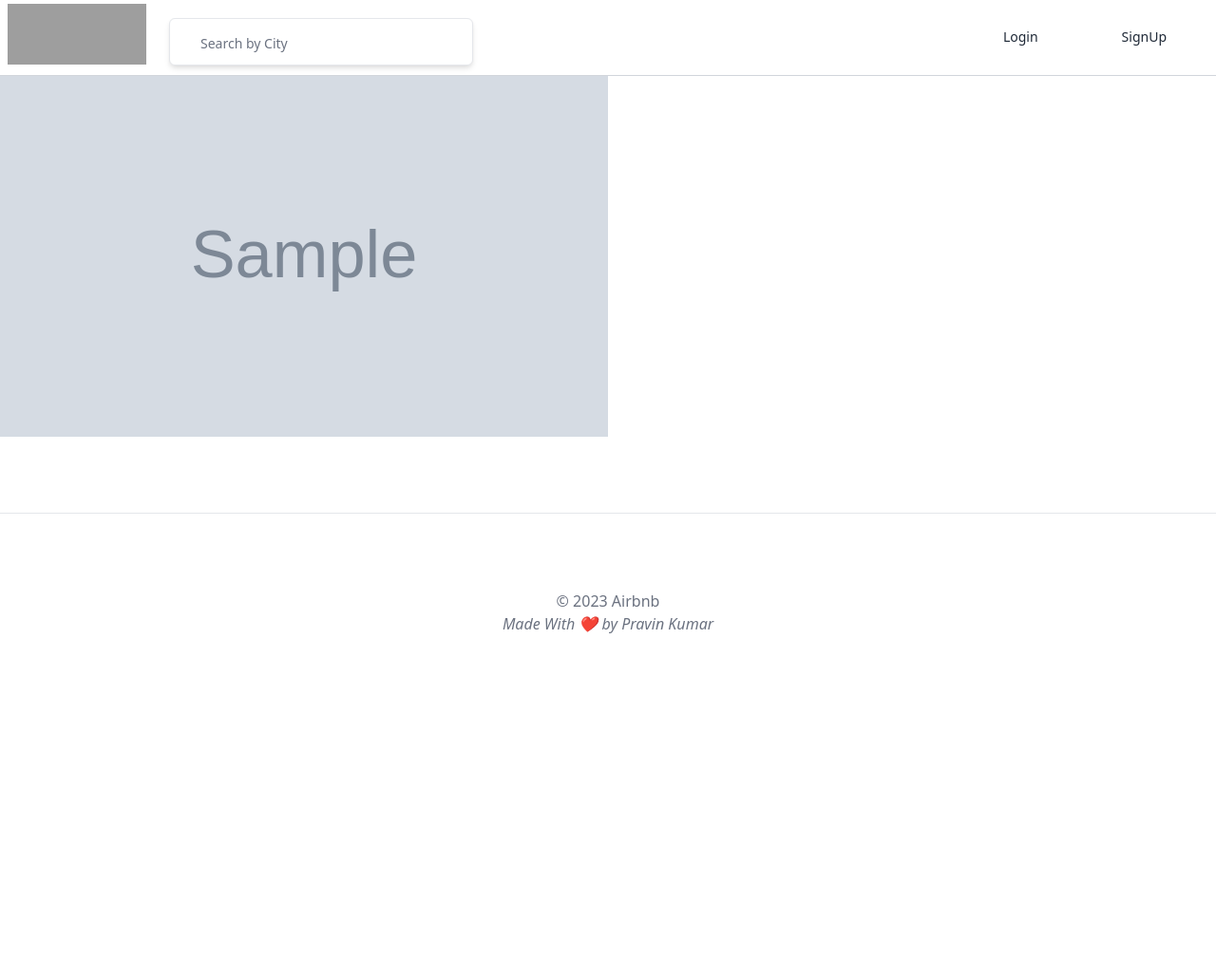
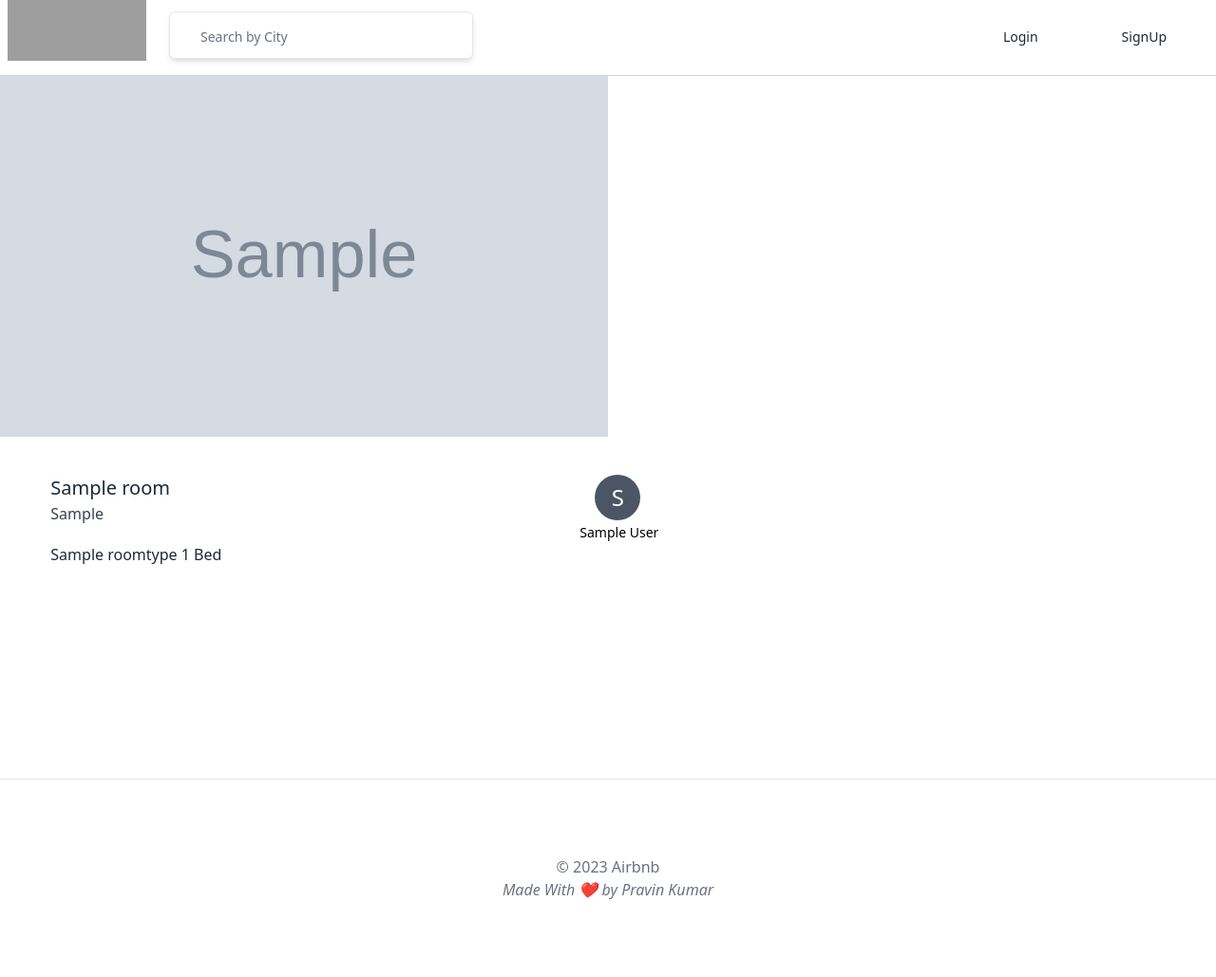
Before and after one commit to Pravin-Kumar-21/Airbnb_Clone_Latest, a Django app: page /rooms/1 in a window 1280 px wide. Shown: the whole page at 95% size. Before the commit the page ends 667 px from the top, so only its background shows below. Run offline with Django 4.2, Linux system fonts and the light colour scheme; tables that the repository leaves empty hold one stand-in row (values such as "Sample post"); grey boxes marked "Sample" are stand-in pictures; style sheets or scripts are compiled from the project's sources; some libraries are stand-ins or nearby versions; grey boxes are pictures that could not be loaded.

Commit message:
Fixed Search Bar

```diff
--- a/rooms/models.py
+++ b/rooms/models.py
@@ -120,3 +120,9 @@ class Room(core_models.TimeStampedModel):
         photos = self.photos.all()[1:5]
         print(photos)
         return photos
+
+    def get_beds(self):
+        if self.beds == 1:
+            return "1 Bed"
+        else:
+            return f"{self.beds} beds"
--- a/templates/Partials/footer.html
+++ b/templates/Partials/footer.html
@@ -1,4 +1,4 @@
-<footer class="container mx-auto text-center py-20 border-t font-light text-gray-500">
+<footer class="container  mx-auto text-center py-20  border-t font-light text-gray-500">
      &copy; 2023 Airbnb
      <em><center>Made With <strong>❤️</strong> by Pravin Kumar</center></em>
 </footer>
--- a/templates/base.html
+++ b/templates/base.html
@@ -12,15 +12,15 @@
   </head>
   <body class="text-gray-800 mt-24">
     <header class="container max-w-full inset-0 flex items-center justify-between px-6 h-20 border-b border-gray-300 fixed bg-white " >
-      <div class="flex items-center ">
-        <div class="container w-40 -ml-4 mb-20 py-8 h-10 rounded-md mt-2">
+      <div class="flex flex-row ">
+        <div class="container w-40 -ml-4 mb-20 py-8 h-10 rounded-md ">
         <a href ="{% url "core:home" %}" class="mr-6">
           <div class="bg-cover max-w-full bg-center pt-16" style="background-image: url(/static/img/logo2.png); width: 100%; height: 100%;"></div>
         </div>
           </a>
         {% block search-bar %}
-        <form method="get" action="{% url "rooms:search" %}" class="w-9/12" >
-          <input class="search-box border pt-4  float-left  px-8 mt-2  text-sm font-light  focus:outline-none placeholder-gray-500 py-3 rounded-md w-80 shadow-md hover:shadow-lg text-gray-900" name="city" placeholder="Search by City"/>
+        <form method="get" action="{% url "rooms:search" %}" class="w-9/12 pt-9" >
+          <input class="search-box border pt-4  float-left mt-2  px-8 text-sm font-light  focus:outline-none placeholder-gray-500 py-3 rounded-md w-80 shadow-md" name="city" placeholder="Search by City"/>
         </form>
         {% endblock search-bar %}
       </div>
--- a/templates/rooms/room_detail.html
+++ b/templates/rooms/room_detail.html
@@ -5,7 +5,7 @@
 {% endblock page_name %}
 
 {% block content %}
-    <div class="-mt-5 container max-w-full h-96 flex mb-20">
+    <div class="-mt-5 container max-w-full h-96 flex mb-10">
         <div class="h-full w-1/2 bg-cover bg-center" style="background-image: url({{room.first_photo}});"></div>
         <div class="h-full w-1/2 flex flex-wrap">
 
@@ -16,4 +16,32 @@
         </div>
     </div>
 
+    <div class="container mx-auto flex justify-around pb-56" >
+        <div class="w-1/2" >
+            <div class="flex justify-between">
+                <div>
+                    <h4 class="text-xl font-normal mb-px">{{room.name}}</h4>
+                    <span class="text-gray-700 font-light" >{{room.city}}</span>
+                </div>
+                <div>
+                <a href="{{room.host.get_absolute_url}}">
+                    {% if user_obj.avatar %}
+                        <div class="h-12 w-12 bg-cover rounded-full pl-4" style="background-image: url({{user_obj.avatar.url}});"></div>
+                    {% else %}
+                        <div class="h-12 w-12  ml-4 bg-gray-600 rounded-full text-white flex justify-center items-center text-2xl">
+                            <span>{{room.host.first_name|first}}</span>
+                            {% endif %}
+                        </div>
+                        <span class="w-full font-extralight mt-3 text-center text-sm text-black">{{room.host.first_name}}&nbsp;{{room.host.last_name}}</span>
+
+                </a>
+                </div>
+            </div>
+            <div class="flex">
+                {{room.room_type}}
+                {{room.get_beds}}
+            </div>
+        </div>
+        <div class="w-1/3"></div>
+    </div>
 {% endblock  %}
--- a/templates/users/user_detail.html
+++ b/templates/users/user_detail.html
@@ -19,7 +19,7 @@
                 {% endif %}
             </div>
 
-            <span class="text-center font-light font-mono mt-4">Hi, {{user_obj.first_name}}
+            <span class="text-center font-light font-mono mt-4">Hi, Im {{user_obj.first_name}}
                 {% if user_obj.superhost %}
                     <i class="fa-solid fa-circle-check"></i>
                 {% endif %}
```
Also changed, not shown: 1 other file.
